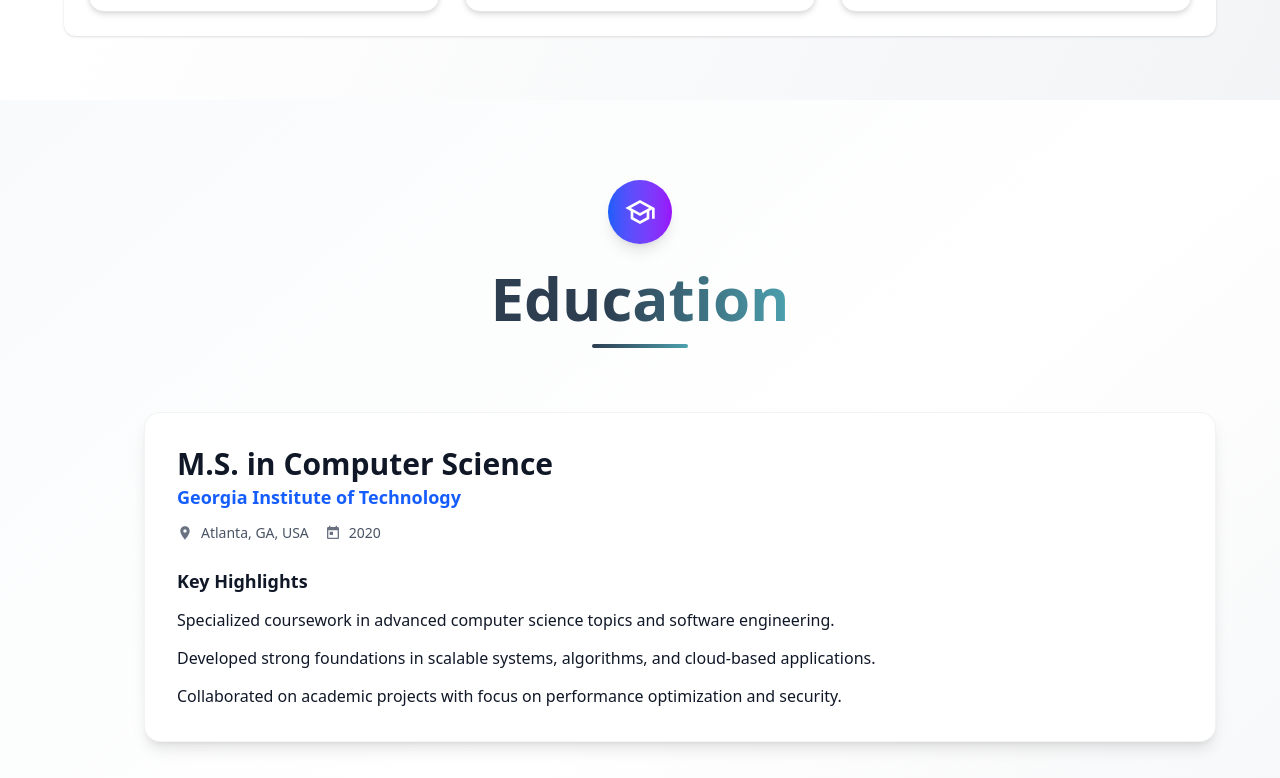
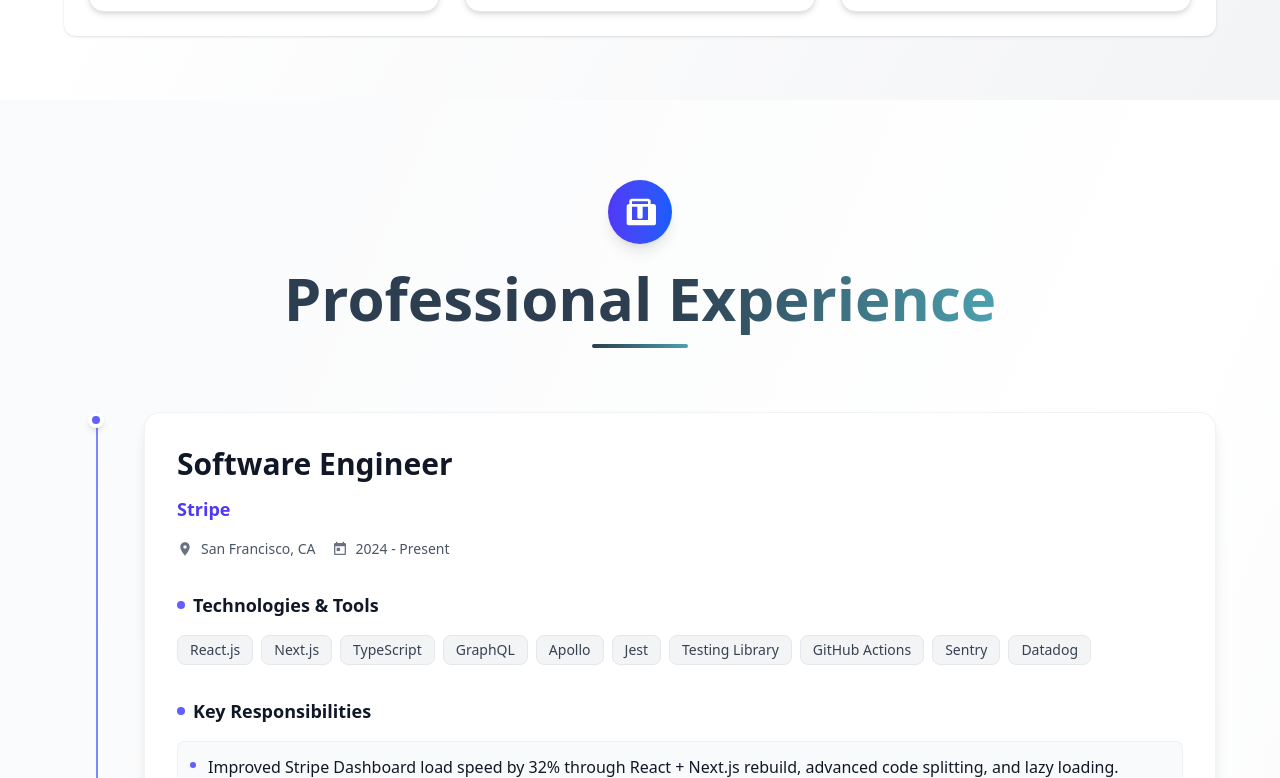
Before and after one commit to ezio421511/portfolio-front-lee, a React (Vite) app: page / in a window 1280 px wide. Shown: the part 3182-3960 px from the top of the page. Built offline with nearby package versions, Linux system fonts and the light colour scheme.

Commit message:
Update App.jsx

```diff
--- a/src/App.jsx
+++ b/src/App.jsx
@@ -18,7 +18,6 @@
       <UpperSection />
 {/*       <About /> */}
       <Skills />
-      <Education />
       <Experience />
 
 
```
